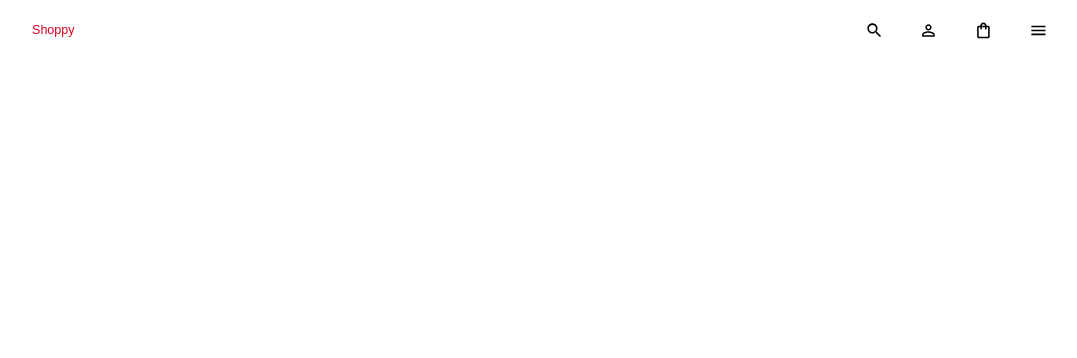
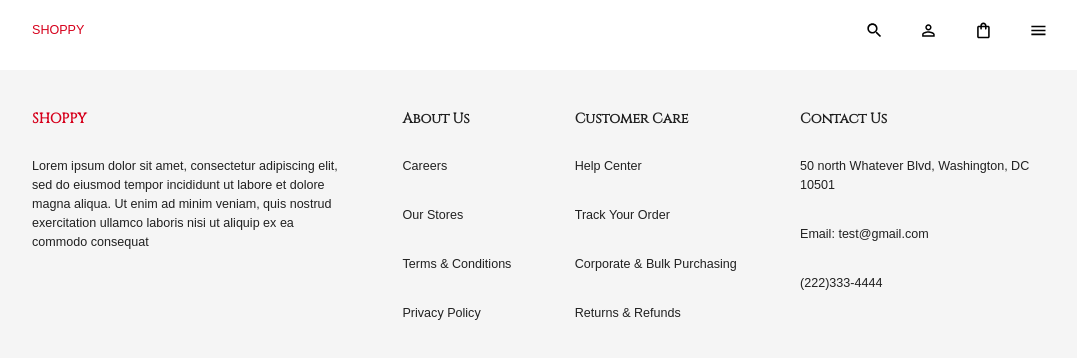
Before and after one commit to ihossen016/Ecommerce-website-with-React-and-Strapi, a React (Vite) app in the folder client/: page /checkout/success in a window 1280 px wide. Shown: the top 358 px of the page, without its empty margins (96-1173 px from the left). Built offline with nearby package versions, Linux system fonts and the light colour scheme; a web font is replaced by a local one.

Commit message:
footer component added

```diff
--- a/client/src/App.jsx
+++ b/client/src/App.jsx
@@ -3,6 +3,7 @@
 import Checkout from "./scenes/checkout/Checkout";
 import Confirmation from "./scenes/checkout/Confirmation";
 import CartMenu from "./scenes/global/CartMenu";
+import Footer from "./scenes/global/Footer";
 import Navbar from "./scenes/global/Navbar";
 import Home from "./scenes/home/Home";
 import ItemDetails from "./scenes/itemDetails/itemDetails";
@@ -30,6 +31,7 @@
                     <Route path="checkout/success" element={<Confirmation />} />
                 </Routes>
                 <CartMenu />
+                <Footer />
             </BrowserRouter>
         </div>
     );
--- /dev/null
+++ b/client/src/scenes/global/Footer.jsx
@@ -0,0 +1,77 @@
+import { useTheme } from "@emotion/react";
+import { Box, Typography } from "@mui/material";
+import { shades } from "../../theme";
+
+function Footer() {
+    const {
+        palette: { neutral },
+    } = useTheme();
+    return (
+        <Box marginTop="70px" padding="40px 0" backgroundColor={neutral.light}>
+            <Box
+                width="80%"
+                margin="auto"
+                display="flex"
+                justifyContent="space-between"
+                flexWrap="wrap"
+                rowGap="30px"
+                columnGap="clamp(20px, 30px, 40px)"
+            >
+                <Box width="clamp(20%, 30%, 40%)">
+                    <Typography
+                        variant="h4"
+                        fontWeight="bold"
+                        mb="30px"
+                        color={shades.secondary[500]}
+                    >
+                        SHOPPY
+                    </Typography>
+                    <div>
+                        Lorem ipsum dolor sit amet, consectetur adipiscing elit,
+                        sed do eiusmod tempor incididunt ut labore et dolore
+                        magna aliqua. Ut enim ad minim veniam, quis nostrud
+                        exercitation ullamco laboris nisi ut aliquip ex ea
+                        commodo consequat
+                    </div>
+                </Box>
+
+                <Box>
+                    <Typography variant="h4" fontWeight="bold" mb="30px">
+                        About Us
+                    </Typography>
+                    <Typography mb="30px">Careers</Typography>
+                    <Typography mb="30px">Our Stores</Typography>
+                    <Typography mb="30px">Terms & Conditions</Typography>
+                    <Typography mb="30px">Privacy Policy</Typography>
+                </Box>
+
+                <Box>
+                    <Typography variant="h4" fontWeight="bold" mb="30px">
+                        Customer Care
+                    </Typography>
+                    <Typography mb="30px">Help Center</Typography>
+                    <Typography mb="30px">Track Your Order</Typography>
+                    <Typography mb="30px">
+                        Corporate & Bulk Purchasing
+                    </Typography>
+                    <Typography mb="30px">Returns & Refunds</Typography>
+                </Box>
+
+                <Box width="clamp(20%, 25%, 30%)">
+                    <Typography variant="h4" fontWeight="bold" mb="30px">
+                        Contact Us
+                    </Typography>
+                    <Typography mb="30px">
+                        50 north Whatever Blvd, Washington, DC 10501
+                    </Typography>
+                    <Typography mb="30px" sx={{ wordWrap: "break-word" }}>
+                        Email: test@gmail.com
+                    </Typography>
+                    <Typography mb="30px">(222)333-4444</Typography>
+                </Box>
+            </Box>
+        </Box>
+    );
+}
+
+export default Footer;
--- a/client/src/scenes/global/Navbar.jsx
+++ b/client/src/scenes/global/Navbar.jsx
@@ -41,7 +41,7 @@
                     sx={{ "&:hover": { cursor: "pointer" } }}
                     color={shades.secondary[500]}
                 >
-                    Shoppy
+                    SHOPPY
                 </Box>
                 <Box
                     display="flex"
```
